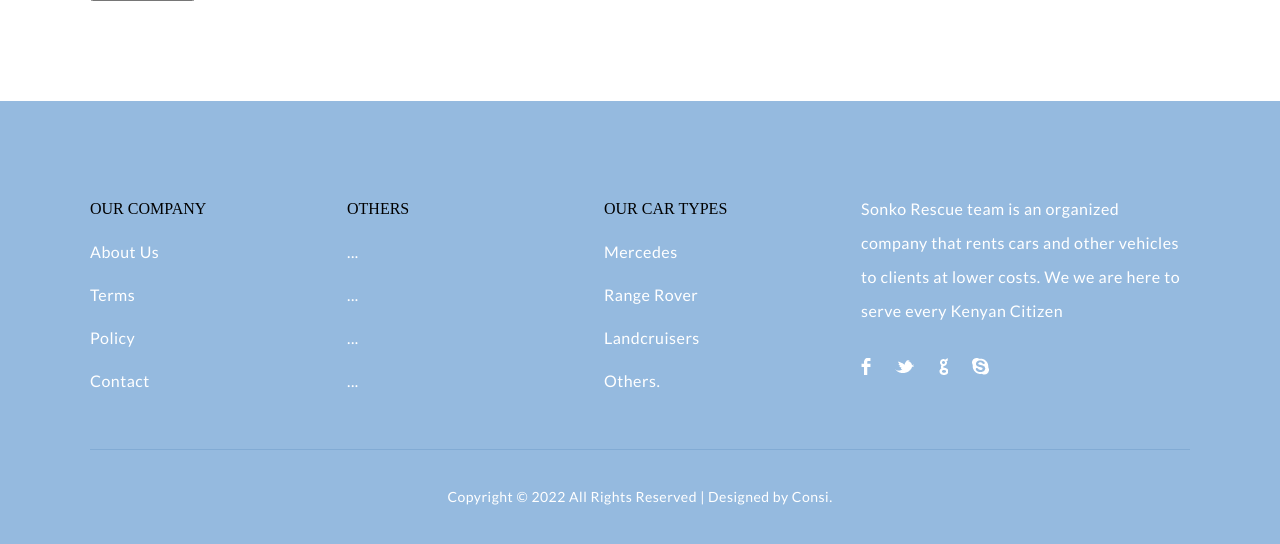
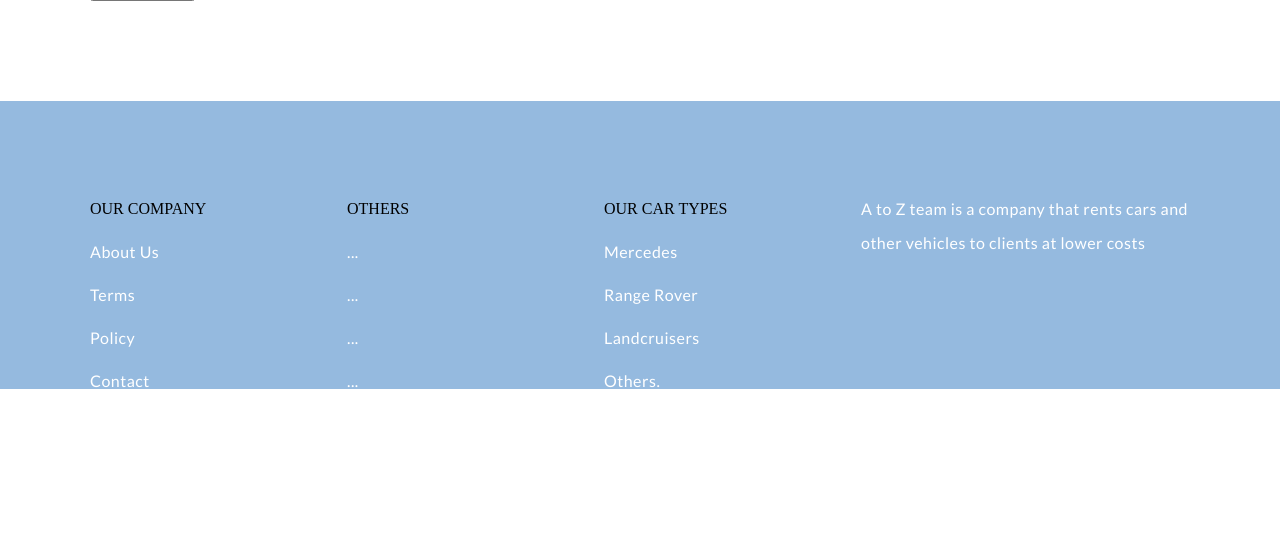
Before and after one commit to riyaz3036/Atoz-cars, a PHP site: page /message_admin.php in a window 1280 px wide. Shown: the part 623-1167 px from the top of the page. After the commit the page ends 1012 px from the top, so only its background shows below. Run offline with PHP 8.4, Linux system fonts and the light colour scheme; a user stored in the database is signed in.

Commit message:
Update message_admin.php

```diff
--- a/message_admin.php
+++ b/message_admin.php
@@ -1,7 +1,7 @@
 <!DOCTYPE html>
 <html lang="en">
 <head>
-	<title>Sonko Car Rental</title>
+	<title>A to Z Car Rental</title>
 	<meta charset="utf-8">
 	<meta name="author" content="pixelhint.com">
 	<meta name="description" content="La casa free real state fully responsive html5/css3 home page website template"/>
@@ -117,20 +117,15 @@
 				</li>
 
 				<li class="about">
-					<p>Sonko Rescue team is an organized company that rents cars and other vehicles to clients at lower costs. We we are here to serve every Kenyan Citizen</p>
+					<p>A to Z team is a company that rents cars and other vehicles to clients at lower costs</p>
 					<ul>
-						<li><a href="http://facebook.com/sonko" class="facebook" target="_blank"></a></li>
-						<li><a href="http://twitter.com/sonko" class="twitter" target="_blank"></a></li>
-						<li><a href="http://plus.google.com/+sonko" class="google" target="_blank"></a></li>
-						<li><a href="#" class="skype"></a></li>
+
 					</ul>
 				</li>
 			</ul>
 		</div>
 
-		<div class="copyrights wrapper">
-			Copyright &copy; <?php echo date("Y")?> All Rights Reserved | Designed by Consi.
-		</div>
+
 	</footer><!--  end footer  -->
 
 </body>
```
